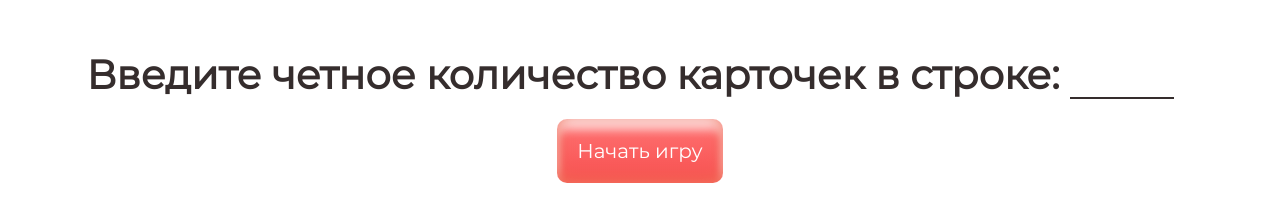
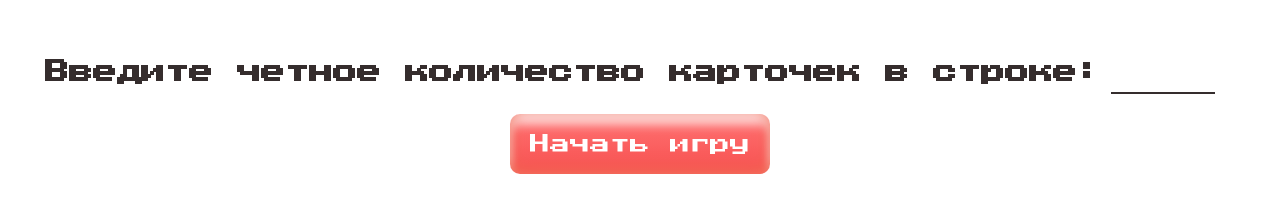
Before and after one commit to TatyaG/find-a-pair, a website: page index.html in a window 1280 px wide. Drawn offline with Linux system fonts and the light colour scheme.

Commit message:
changed font-family

```diff
--- /dev/null
+++ b/fonts/stylesheet.css
@@ -0,0 +1,12 @@
+/*! Generated by Font Squirrel (https://www.fontsquirrel.com) on April 6, 2023 */
+
+
+
+@font-face {
+    font-family: 'press_start_2pregular';
+    src: url('pressstart2p-regular-webfont.woff2') format('woff2'),
+         url('pressstart2p-regular-webfont.woff') format('woff');
+    font-weight: normal;
+    font-style: normal;
+
+}
--- a/style.css
+++ b/style.css
@@ -1,10 +1,10 @@
 @font-face {
-  font-family: 'Montserrat';
-  src: url('fonts/Montserrat-Regular.woff2') format('woff2'),
-      url('fonts/Montserrat-Regular.woff') format('woff');
+  font-family: 'press_start_2pregular';
+  src: url('fonts/pressstart2p-regular-webfont.woff2') format('woff2'),
+       url('fonts/pressstart2p-regular-webfont.woff') format('woff');
   font-weight: normal;
   font-style: normal;
-  font-display: swap;
+
 }
 
 .container {
@@ -17,7 +17,7 @@
 
 body {
   margin: 0;
-  font-family: 'Montserrat', sans-serif;
+  font-family: 'press_start_2pregular', sans-serif;
 }
 
 .game {
@@ -73,16 +73,17 @@ body {
   margin-right: 20px;
   margin-bottom: 20px;
   width: 100px;
+  font-family: inherit;
   font-size: 40px;
   text-align: center;
-  color: rgb(53, 45, 45);
+  color: #FF7373;
 }
 
 .title {
   margin: 0;
   margin-right: 10px;
   margin-bottom: 20px;
-  font-size: 40px;
+  font-size: 24px;
   color: rgb(53, 45, 45);
 }
 
```
Also changed, not shown: fonts/Montserrat-Regular.woff (deleted), fonts/Montserrat-Regular.woff2 (deleted), fonts/pressstart2p-regular-webfont.woff (added), fonts/pressstart2p-regular-webfont.woff2 (added), readme-assets/game-start.png (added), readme-assets/game.png (added).
